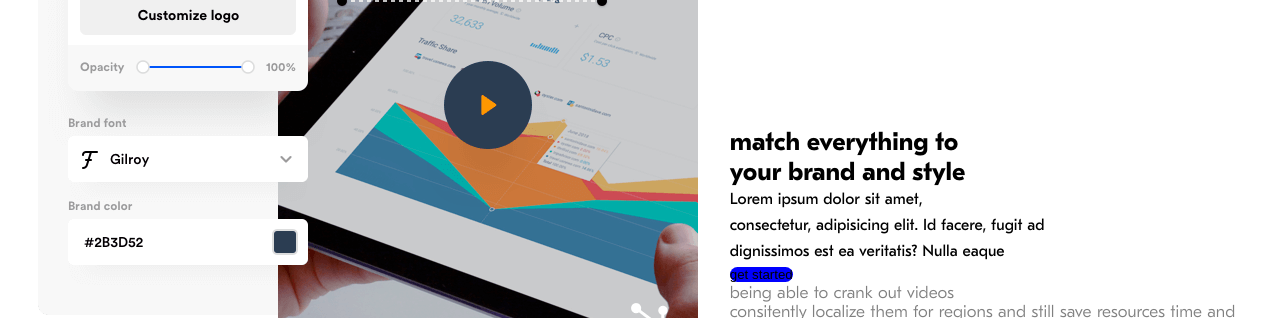
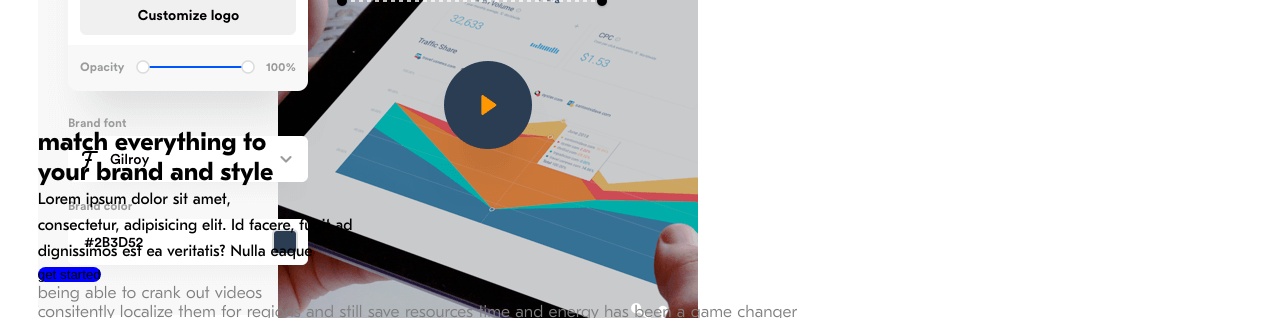
Before and after one commit to thegoatsigma/Schoolcanvaproject, a plain HTML site: page index.html in a window 1280 px wide. Shown: the part 850-1168 px from the top of the page. Drawn offline with Linux system fonts and the light colour scheme; files whose address does not match are found by name.

Commit message:
Update style.css again

```diff
--- a/css/style.css
+++ b/css/style.css
@@ -164,7 +164,6 @@ a.a2{
 }
 .d1{
 	margin-top: -268px;
-margin-left: 692px;
 }
 h1{
 	font-weight: bolder;
```
